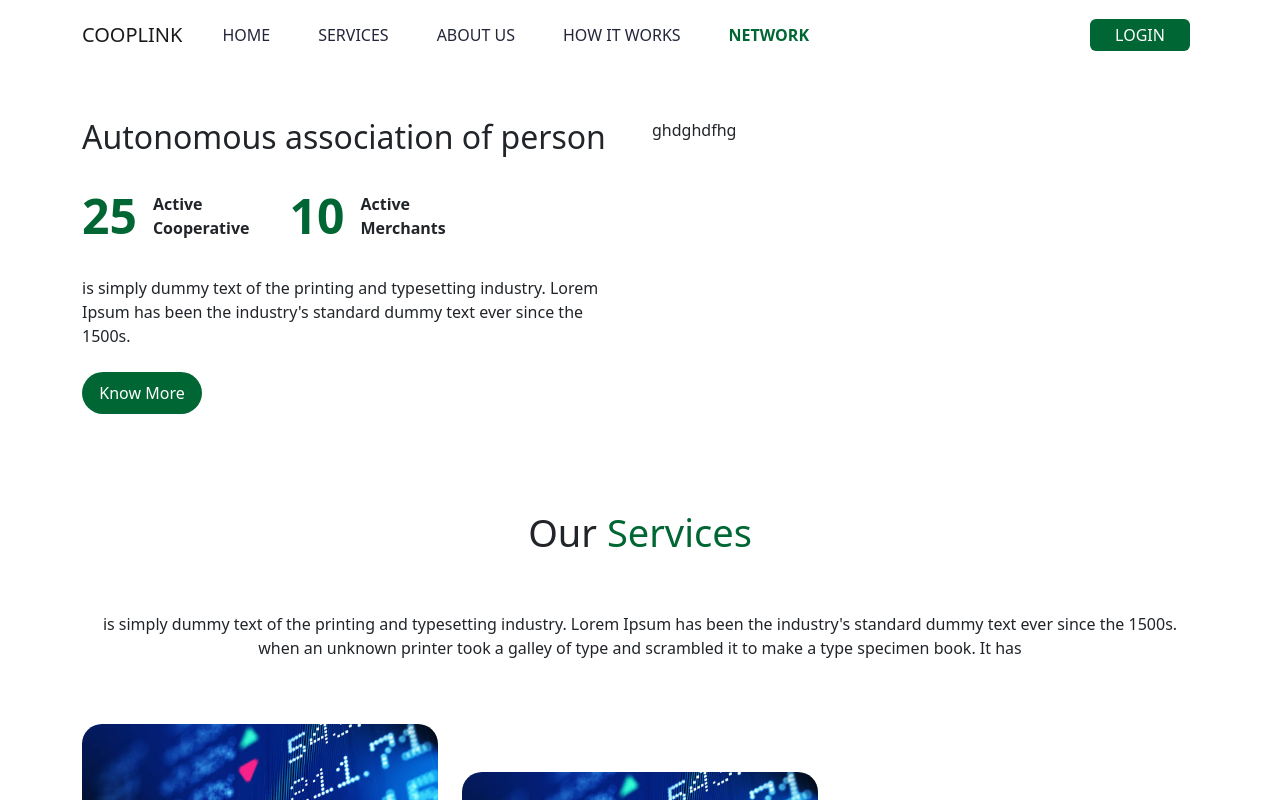
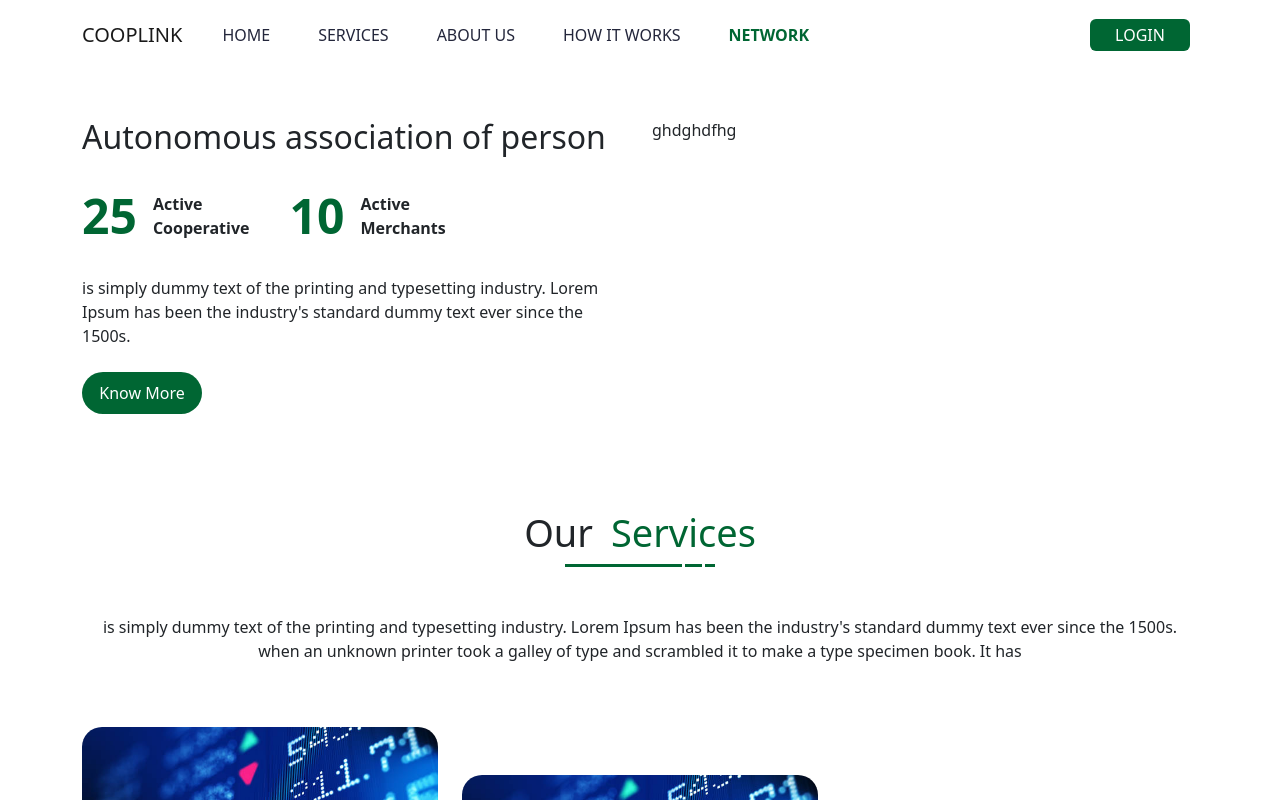
Before and after one commit to exdghub/Cooplink, a React (Create React App) app: page / in a window 1280 px wide. Shown: the top 800 px of the page. Built offline with nearby package versions, Linux system fonts and the light colour scheme.

Commit message:
added dashline in heading

```diff
--- a/src/app/core/components/footer/footer.component.tsx
+++ b/src/app/core/components/footer/footer.component.tsx
@@ -11,23 +11,23 @@ export default function Footer(props: footerProps) {
       <section className={` bgcolor-primary ${styles["footer"]}`}>
         <div className={` container py-5`}>
           <div className={`row ${styles["footer-content"]}`}>
-            <div className={`col-lg-3  col-md-4 col-sm-4 col-xs-4 d-block py-md-2 py-sm-2 py-xs-2`}>
+            <div className={`col-6 col-md-3 d-block`}>
               <img src="x" alt="logo img" />
               <p className={`text-uppercase fw-600`}>Contact Address</p>
               <p className={`m-0`}>Charkhal, Dillibazar</p>
               <p className={`m-0`}> ask@nepalpayment.com</p>
               <p className={`m-0`}>+ (977) 1-4258304</p>
             </div>
-            <div className={`col-lg-3  col-md-4 col-sm-4 col-xs-4 py-md-2 py-sm-2 py-xs-2`}>
+            <div className={`col-6 col-md-2`}>
               <FooterLink title={"Company"} data={company} />
             </div>
-            <div className={`col-lg-3 col-md-4 col-sm-4 col-xs-4 py-md-2 py-sm-2 py-xs-2`}>
+            <div className={`col-6 col-md-2`}>
               <FooterLink title={"Developers"} data={developers} />
             </div>
-            <div className={`col-lg-3 col-md-4 col-sm-4 col-xs-4 py-md-2 py-sm-2 py-xs-2`}>
+            <div className={`col-6 col-md-2`}>
               <FooterLink title={"Help & Support"} data={support} />
             </div>
-            <div className={`col-lg-3 col-md-4 col-sm-4 col-xs-4 py-md-2 py-sm-2 py-xs-2`}>
+            <div className={`col-6 col-md-3`}>
               <span className={`text-uppercase fw-600`}>Find us Online</span>
               <div>
                 <SocialMedia />
--- a/src/app/shared/components/headerTitle/headerTitle.component.tsx
+++ b/src/app/shared/components/headerTitle/headerTitle.component.tsx
@@ -9,15 +9,21 @@ export default function HeaderTitle(props: TitleProps) {
   return (
     <>
       <div>
-        <h2 className={`main-title text-center  ${className} ${styles["headerText"]}`}>
-          {titleText}
-          <span className={`color-primary`}>{colorText}</span>
-        </h2>
+        <div className={`${styles["header-container"]}   ${className}`}>
+          <h2 className={`main-title text-center ${styles["headerText"]}`}>
+            {titleText}
+            <span className={`color-primary pl-2`}>{colorText}</span>
+          </h2>
+          <div className={styles["header-line"]}> </div>
+        </div>
 
+
+        {/* For description text if subtitle is true */}
         {subTitle ?
           <p className={`text-center px-2 py-5`}>{desc}</p>
           : ""}
       </div>
+
     </>
   );
 }
--- a/src/app/shared/components/headerTitle/headerTitle.module.scss
+++ b/src/app/shared/components/headerTitle/headerTitle.module.scss
@@ -0,0 +1,30 @@
+@import "styles/abstracts/variables";
+.header-container {
+  .header-line {
+    height: 3px;
+    width: 150px;
+    margin: auto;
+    background-color: $colorPrimary;
+    color: $colorPrimary;
+    position: relative;
+
+    &::before {
+      content: "";
+      position: absolute;
+      top: 0px;
+      right: 10px;
+      height: 3px;
+      width: 3px;
+      background-color: $bgcolorSecondary;
+    }
+    &::after {
+      content: "";
+      position: absolute;
+      top: 0px;
+      right: 30px;
+      height: 3px;
+      width: 3px;
+      background-color: $bgcolorSecondary;
+    }
+  }
+}
```
